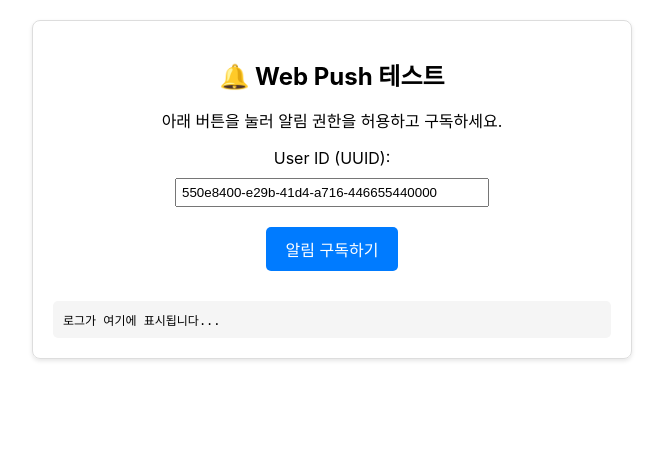
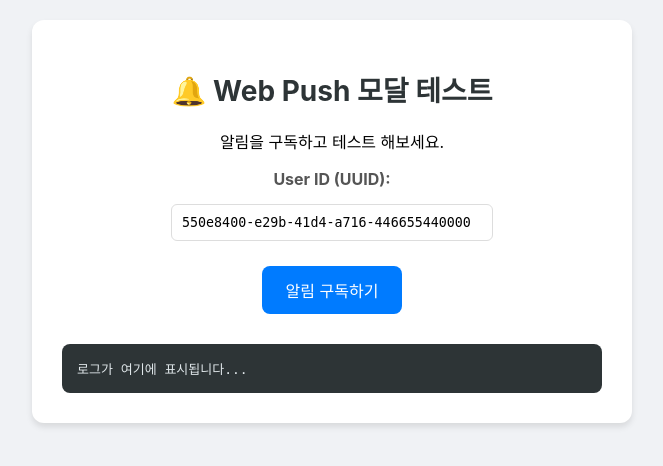
Before and after one commit to memoralary/memolary-BE, a Django app: page /push-test/ in a window 1280 px wide. Shown: the top 466 px of the page, without its empty margins (308-971 px from the left). Run offline with Django 5.2, Linux system fonts and the light colour scheme; parts of the project's set-up code (start-up, migrations or seed data) failed here and were passed over.

Commit message:
design: 모달 알림 뷰 테스트

```diff
--- a/templates/push_test.html
+++ b/templates/push_test.html
@@ -12,64 +12,168 @@
             max-width: 600px;
             margin: 0 auto;
             text-align: center;
+            background-color: #f0f2f5;
         }
 
         .card {
-            border: 1px solid #ddd;
-            border-radius: 8px;
-            padding: 20px;
-            box-shadow: 0 2px 4px rgba(0, 0, 0, 0.1);
+            background: white;
+            border-radius: 12px;
+            padding: 30px;
+            box-shadow: 0 4px 6px rgba(0, 0, 0, 0.1);
         }
 
         button {
             background-color: #007bff;
             color: white;
             border: none;
-            padding: 10px 20px;
-            border-radius: 5px;
+            padding: 12px 24px;
+            border-radius: 8px;
             font-size: 16px;
             cursor: pointer;
             margin: 10px;
+            transition: transform 0.1s;
+        }
+
+        button:hover {
+            transform: translateY(-2px);
+            box-shadow: 0 4px 8px rgba(0, 0, 0, 0.2);
+        }
+
+        button:active {
+            transform: translateY(0);
         }
 
         button:disabled {
             background-color: #ccc;
+            cursor: not-allowed;
+            transform: none;
+            box-shadow: none;
         }
 
         #log {
             margin-top: 20px;
-            padding: 10px;
-            background: #f5f5f5;
-            border-radius: 5px;
+            padding: 15px;
+            background: #2d3436;
+            color: #dfe6e9;
+            border-radius: 8px;
             text-align: left;
             font-family: monospace;
             white-space: pre-wrap;
-            font-size: 12px;
+            font-size: 13px;
+            max-height: 300px;
+            overflow-y: auto;
         }
 
         h1 {
-            font-size: 24px;
+            font-size: 28px;
+            margin-bottom: 20px;
+            color: #2d3436;
+        }
+
+        /* Modal Styles */
+        .modal-overlay {
+            position: fixed;
+            top: 0;
+            left: 0;
+            width: 100%;
+            height: 100%;
+            background: rgba(0, 0, 0, 0.4);
+            backdrop-filter: blur(5px);
+            display: none;
+            justify-content: center;
+            align-items: center;
+            z-index: 1000;
+            opacity: 0;
+            transition: opacity 0.3s ease;
+        }
+
+        .modal-overlay.show {
+            opacity: 1;
+        }
+
+        .modal {
+            background: rgba(255, 255, 255, 0.95);
+            width: 320px;
+            padding: 30px;
+            border-radius: 20px;
+            box-shadow: 0 20px 40px rgba(0, 0, 0, 0.2);
+            text-align: center;
+            transform: translateY(-30px);
+            transition: transform 0.3s cubic-bezier(0.175, 0.885, 0.32, 1.275);
+            border: 1px solid rgba(255, 255, 255, 0.2);
+        }
+
+        .modal-overlay.show .modal {
+            transform: translateY(0);
+        }
+
+        .modal-icon {
+            font-size: 48px;
+            margin-bottom: 15px;
+            display: block;
+        }
+
+        .modal-title {
+            font-size: 20px;
+            font-weight: bold;
+            color: #2d3436;
             margin-bottom: 10px;
+        }
+
+        .modal-body {
+            font-size: 16px;
+            color: #636e72;
+            margin-bottom: 25px;
+            line-height: 1.5;
+        }
+
+        .modal-btn {
+            background: linear-gradient(135deg, #6c5ce7, #a29bfe);
+            color: white;
+            border: none;
+            padding: 12px 30px;
+            border-radius: 50px;
+            font-size: 16px;
+            font-weight: bold;
+            cursor: pointer;
+            box-shadow: 0 4px 15px rgba(108, 92, 231, 0.4);
+            transition: transform 0.2s, box-shadow 0.2s;
+            width: 100%;
+        }
+
+        .modal-btn:hover {
+            transform: scale(1.05);
+            box-shadow: 0 6px 20px rgba(108, 92, 231, 0.5);
         }
     </style>
 </head>
 
 <body>
     <div class="card">
-        <h1>🔔 Web Push 테스트</h1>
-        <p>아래 버튼을 눌러 알림 권한을 허용하고 구독하세요.</p>
+        <h1>🔔 Web Push 모달 테스트</h1>
+        <p>알림을 구독하고 테스트 해보세요.</p>
 
         <div>
-            <label>User ID (UUID):</label><br>
+            <label style="font-weight:bold; color:#555;">User ID (UUID):</label><br>
             <input type="text" id="userId" value="550e8400-e29b-41d4-a716-446655440000"
-                style="padding: 5px; width: 300px; margin: 10px 0;">
+                style="padding: 10px; width: 300px; margin: 15px 0; border:1px solid #ddd; border-radius:6px; font-family:monospace;">
         </div>
 
         <button id="subscribeBtn">알림 구독하기</button>
-        <button id="createScheduleBtn" style="background-color: #17a2b8; display:none;">1. 테스트 스케줄 생성</button>
-        <button id="testBtn" style="background-color: #28a745; display:none;">2. 테스트 알림 요청</button>
+        <button id="createScheduleBtn" style="background-color: #00cec9; display:none;">1. 테스트 스케줄 생성</button>
+        <button id="testBtn" style="background-color: #00b894; display:none;">2. 테스트 알림 요청</button>
 
         <div id="log">로그가 여기에 표시됩니다...</div>
+    </div>
+
+    <!-- Pretty Modal -->
+    <div class="modal-overlay" id="pushModal">
+        <div class="modal">
+            <span class="modal-icon">🔔</span>
+            <div class="modal-title" id="modalTitle">알림 도착</div>
+            <div class="modal-body" id="modalBody">내용이 여기에 표시됩니다.</div>
+            <button class="modal-btn" onclick="closeModal()">확인</button>
+        </div>
     </div>
 
     <script>
@@ -77,11 +181,40 @@
         const subscribeBtn = document.getElementById('subscribeBtn');
         const createScheduleBtn = document.getElementById('createScheduleBtn');
         const testBtn = document.getElementById('testBtn');
+        const modalOverlay = document.getElementById('pushModal');
 
         function log(msg) {
             logDiv.textContent += '\n' + msg;
             console.log(msg);
+            logDiv.scrollTop = logDiv.scrollHeight;
         }
+
+        // --- Modal Logic ---
+        function showModal(title, body) {
+            document.getElementById('modalTitle').textContent = title || '알림';
+            document.getElementById('modalBody').textContent = body || '';
+            modalOverlay.style.display = 'flex';
+            // Trigger reflow for animation
+            void modalOverlay.offsetWidth;
+            modalOverlay.classList.add('show');
+        }
+
+        function closeModal() {
+            modalOverlay.classList.remove('show');
+            setTimeout(() => {
+                modalOverlay.style.display = 'none';
+            }, 300);
+        }
+
+        // Listen for messages from Service Worker
+        navigator.serviceWorker.addEventListener('message', function (event) {
+            console.log('Client Received Message:', event.data);
+            if (event.data && event.data.type === 'PUSH_NOTIFICATION') {
+                const payload = event.data.payload;
+                showModal(payload.title, payload.body);
+                log('✨ 모달 알림이 표시되었습니다!');
+            }
+        });
 
         // Base64 URL to Uint8Array
         function urlBase64ToUint8Array(base64String) {
@@ -198,7 +331,6 @@
                 if (data.notified && data.notified.length > 0) {
                     log('🔔 서버 전송 성공! (' + data.notified.length + '건)');
                     log('상세: ' + JSON.stringify(data.notified));
-                    log('Notice: 브라우저에 알림이 안 뜬다면 OS 알림 설정을 확인하세요.');
                 } else if (data.due_count === 0) {
                     log('⚠️ 알림 보낼 스케줄이 없습니다. [테스트 스케줄 생성]을 먼저 하세요.');
                 } else {
```
